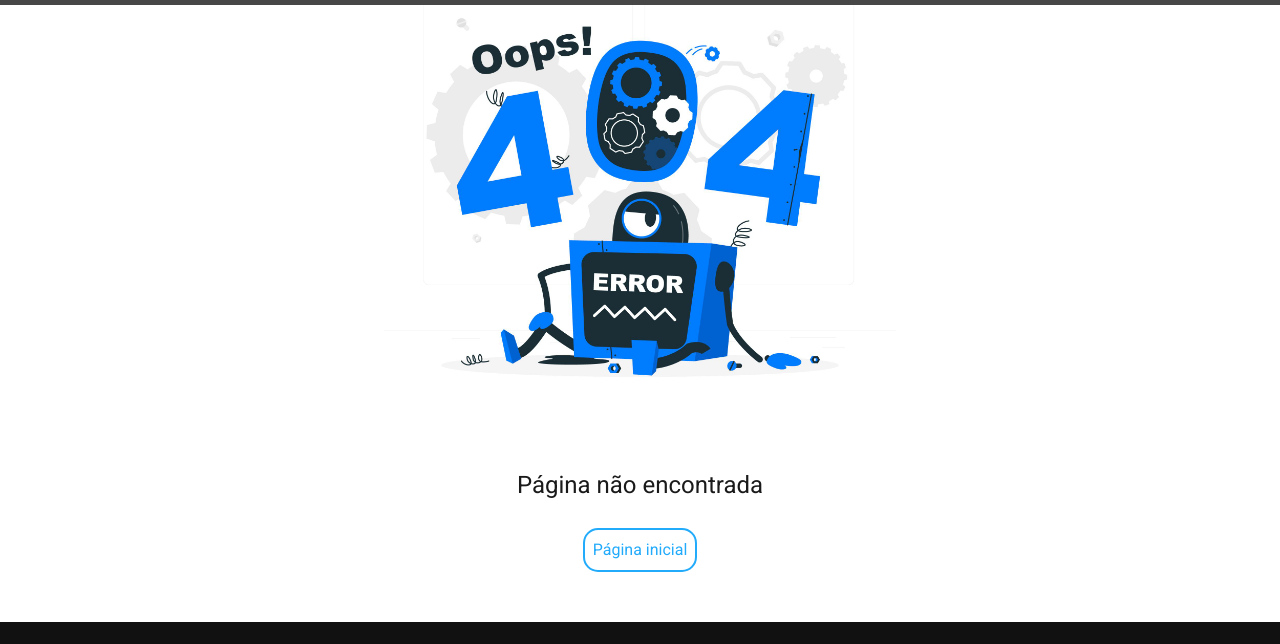
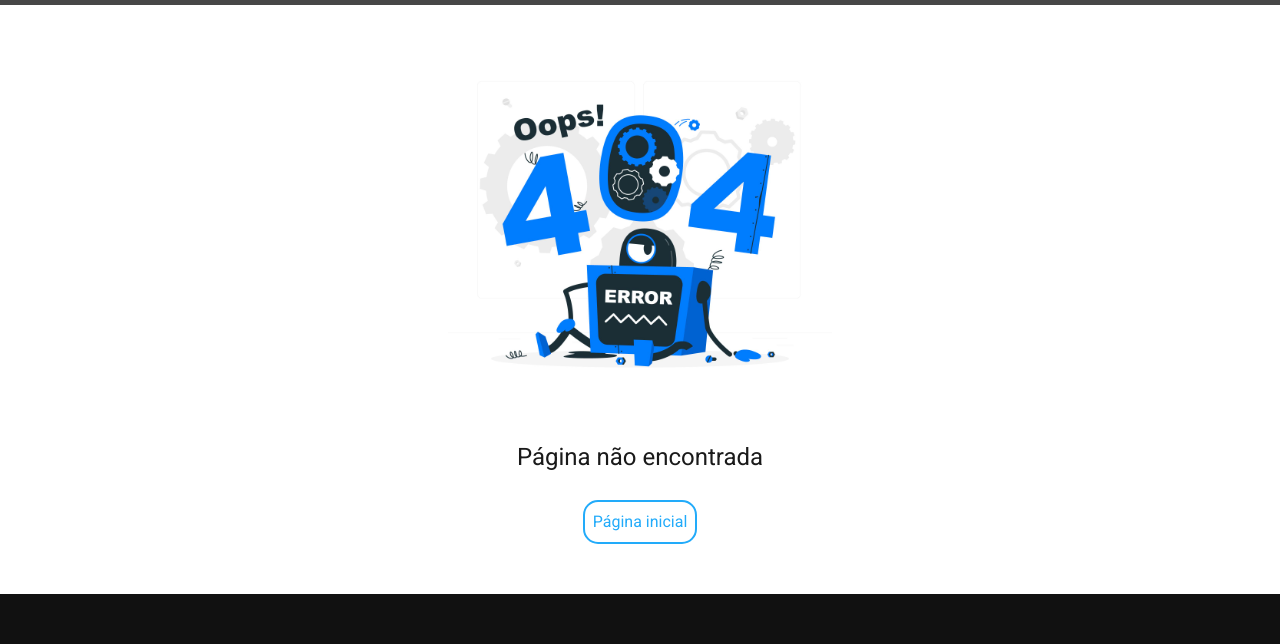
Before and after one commit to unb-mds/2023.2_Licitaiba, a plain HTML site: page erro-404.html in a window 1280 px wide. Shown: the part 61-705 px from the top of the page. Drawn offline with nearby package versions, Linux system fonts and the light colour scheme.

Commit message:
correção topo

```diff
--- a/erro-404.html
+++ b/erro-404.html
@@ -55,7 +55,7 @@
 
     <section class="erro">
         <div class="container-erro">
-            <img src="assets/imgs/erro404.jpg" alt="Imagem de erro 404" style="width: 40%;">
+            <img src="assets/imgs/erro404.jpg" alt="Imagem de erro 404" style="width: 30%; border-radius: 20px; margin-top: 100px;">
             <h1 class="mensagem">Página não encontrada</h1>
             <button class="btn-2">Página inicial</button>
         </div>
```
